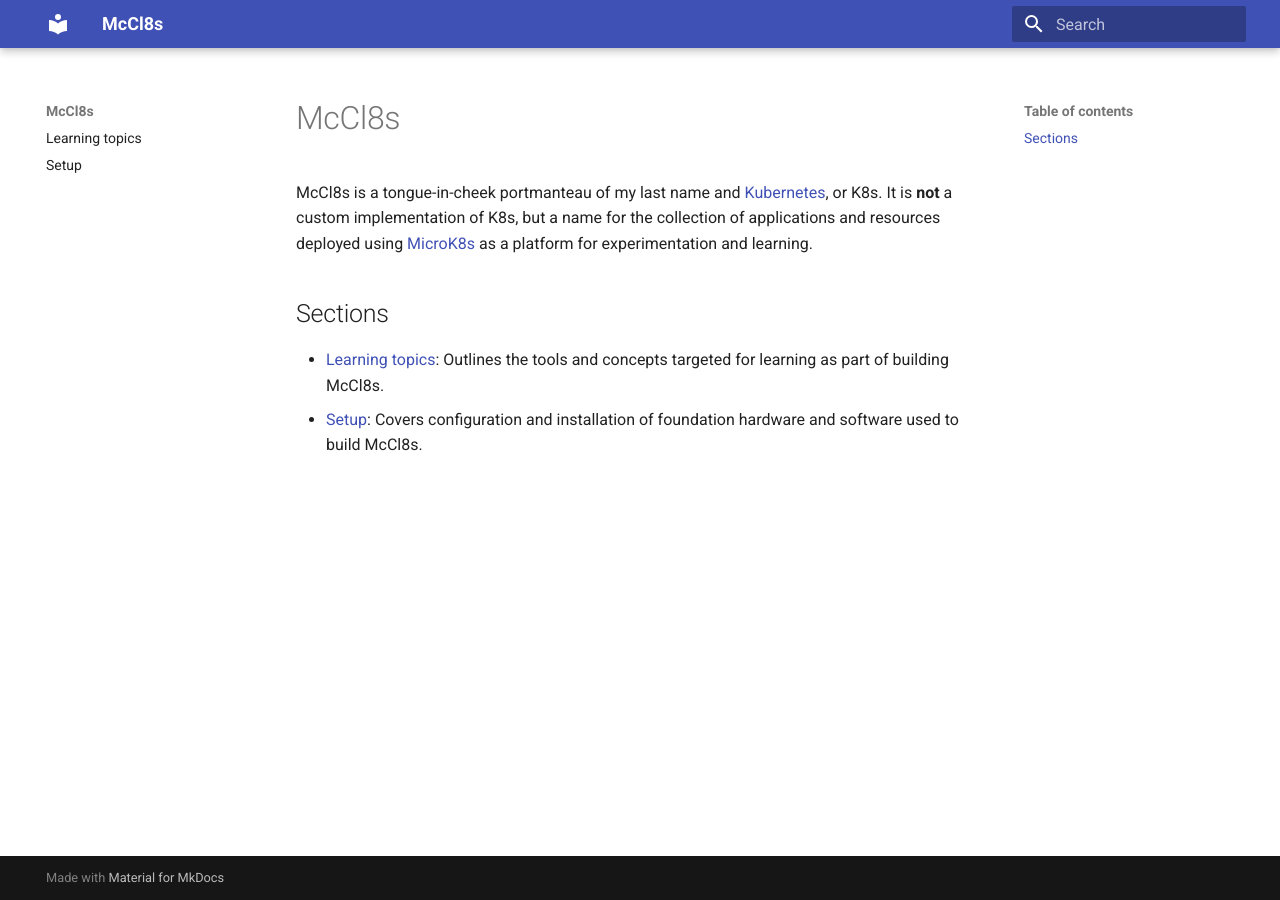
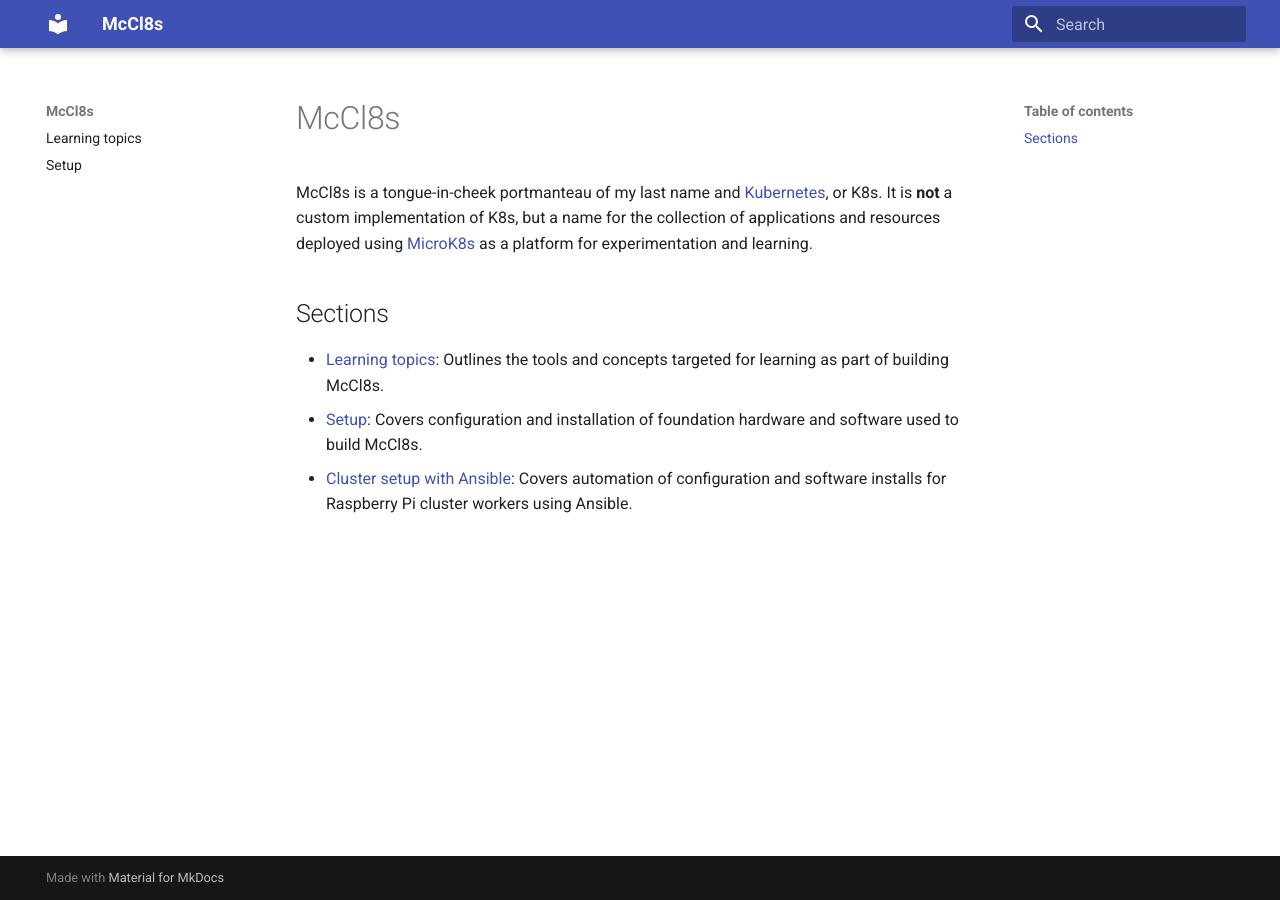
Before and after one commit to McClunatic/k8s-learning, an MkDocs documentation site: the page built from docs/index.md, in a window 1280 px wide. Built offline with MkDocs 1.6.1 and Material for MkDocs 9.7.7, drawn with Linux system fonts in a browser that asks for light colours.

Commit message:
Begin Ansible cluster docs

```diff
--- a/docs/index.md
+++ b/docs/index.md
@@ -12,3 +12,6 @@
   targeted for learning as part of building McCl8s.
 * [Setup](setup.md): Covers configuration and installation of
   foundation hardware and software used to build McCl8s.
+* [Cluster setup with Ansible](ansible_cluster.md): Covers automation
+  of configuration and software installs for Raspberry Pi cluster
+  workers using Ansible.
```
Also changed, not shown: docs/ansible_cluster.md (added, +37 -0 lines).
